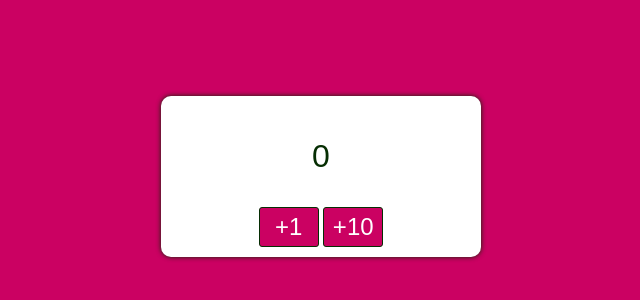
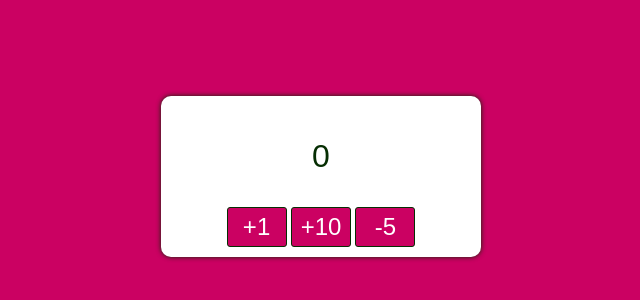
Before and after one commit to ldctaylor/javascript-practice, a plain HTML site: page js-counter/index.html in a window 1280 px wide. Shown: the part 232-532 px from the top of the page, without its empty margins (319-959 px from the left). Drawn offline with Linux system fonts and the light colour scheme.

Commit message:
Add function to subtract

```diff
--- a/js-counter/index.html
+++ b/js-counter/index.html
@@ -17,6 +17,7 @@
             <div id="button-wrapper">
                 <input type="button" value="+1" id="addition" onclick="add(1)"/>
                 <input type="button" value="+10" id="addition" onclick="add(10)"/>
+                <input type="button" value="-5" id="addition" onclick="subtract(5)"/>
             </div>
         </div>
         <script src="script.js"></script>
--- a/js-counter/script.js
+++ b/js-counter/script.js
@@ -4,3 +4,10 @@ function add(step) {
     number = parseInt(number) + step;
     numberElement.innerText = number;
 }
+
+function subtract(step) {
+    let numberElement = document.getElementById("number");
+    let number = numberElement.innerText;
+    number = parseInt(number) - step;
+    numberElement.innerText = number;
+}
```
